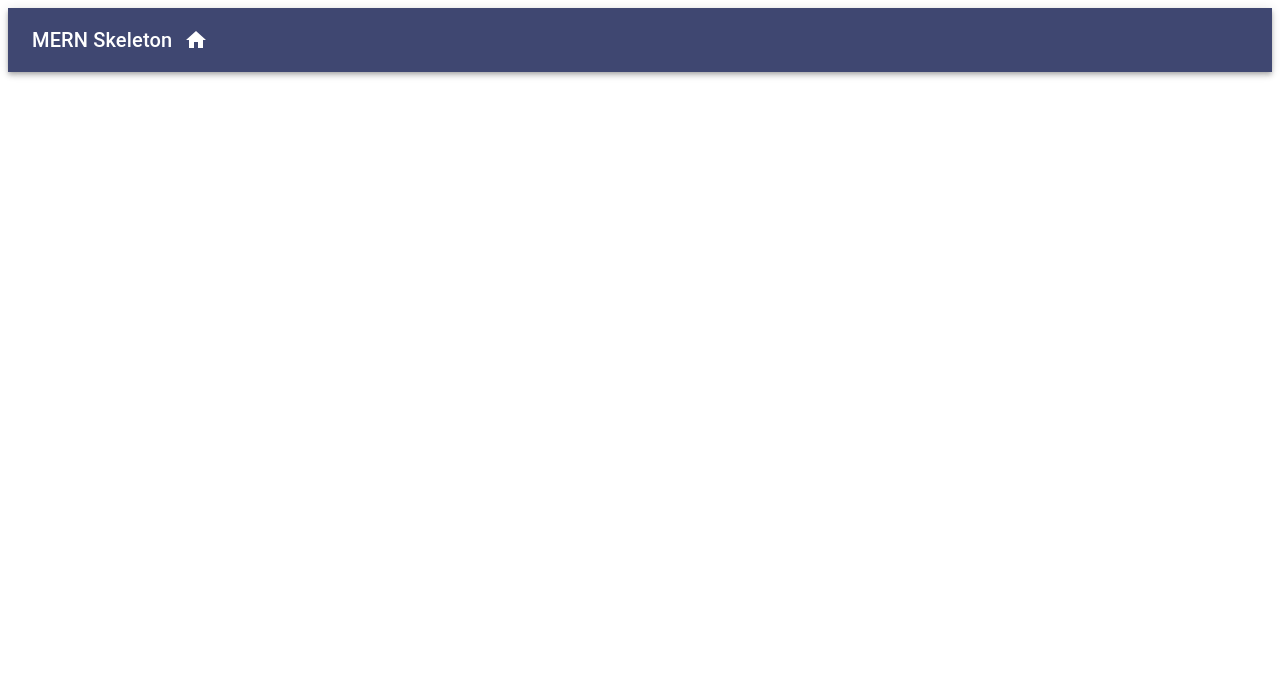
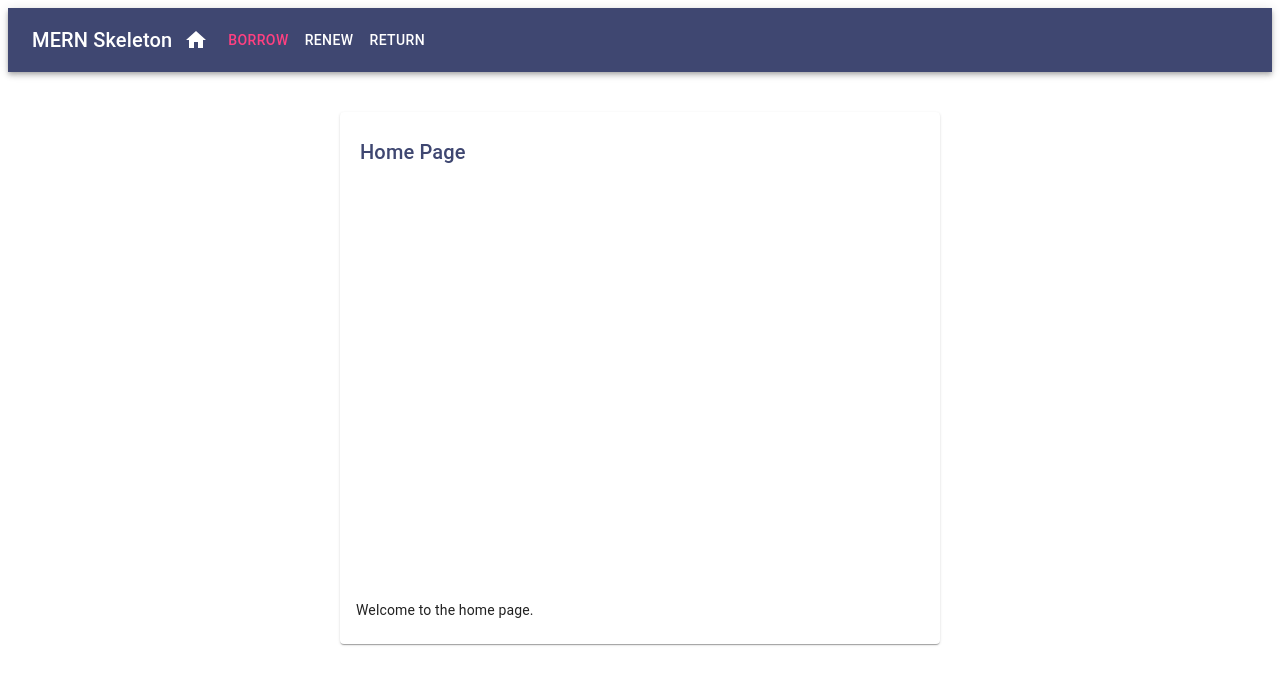
Before and after one commit to NhuNhuNguyen/WebApplicationFinalProject, a React (Vite) app in the folder client/: page /borrow in a window 1280 px wide. Before the commit this address had no page. Shown: the top 684 px of the page. Built offline with nearby package versions, Linux system fonts and the light colour scheme.

Commit message:
v0.1 -KwokWing

```diff
--- a/client/MainRouter.jsx
+++ b/client/MainRouter.jsx
@@ -2,6 +2,7 @@ import React from "react";
 import { Routes, Route } from "react-router-dom";
 import Home from "./core/Home";
 import Menu from "./core/Menu";
+import Borrow from "./lib/Borrow.jsx";
 
 function MainRouter() {
   return (
@@ -10,6 +11,7 @@ function MainRouter() {
 
       <Routes>
         <Route path="/" element={<Home />} />
+        <Route path="/borrow" element={<Borrow />} />
       </Routes>
     </div>
   );
--- a/client/core/Menu.jsx
+++ b/client/core/Menu.jsx
@@ -4,6 +4,7 @@ import Toolbar from '@material-ui/core/Toolbar'
 import Typography from '@material-ui/core/Typography'
 import IconButton from '@material-ui/core/IconButton'
 import HomeIcon from '@material-ui/icons/Home'
+import Button from '@material-ui/core/Button'
 import { Link, useNavigate, useLocation } from 'react-router-dom';
 
 
@@ -25,6 +26,15 @@ export default function Menu(){
           <HomeIcon/>
         </IconButton>
       </Link>
+      <Link to="/borrow">
+        <Button style={isActive(location, "/borrow")}>Borrow</Button>
+      </Link>
+      <Link to="/renew">
+        <Button style={isActive(location, "/renew")}>Renew</Button>
+      </Link>
+      <Link to="/return">
+        <Button style={isActive(location, "/return")}>Return</Button>
+      </Link>
     </Toolbar>
   </AppBar>
 );
--- /dev/null
+++ b/client/lib/borrow.jsx
@@ -0,0 +1,39 @@
+import React from 'react';
+import { makeStyles } from '@material-ui/core/styles';
+import Card from '@material-ui/core/Card';
+import CardContent from '@material-ui/core/CardContent';
+import CardMedia from '@material-ui/core/CardMedia';
+import Typography from '@material-ui/core/Typography';
+
+const useStyles = makeStyles(theme => ({
+  card: {
+    maxWidth: 600,
+    margin: 'auto',
+    marginTop: theme.spacing(5),
+  },
+  title: {
+    padding: theme.spacing(3, 2.5, 2),
+    color: theme.palette.openTitle,
+  },
+  media: {
+    minHeight: 400,
+  },
+}));
+
+export default function Home(){
+const classes = useStyles()
+return (
+<Card className={classes.card}>
+
+  <Typography variant="h6" className={classes.title}>Home Page</Typography>
+
+
+<CardMedia className={classes.media}/>
+<CardContent>
+<Typography variant="body2" component="p">
+Welcome to the home page.
+</Typography>
+</CardContent>
+</Card>
+)
+}
```
